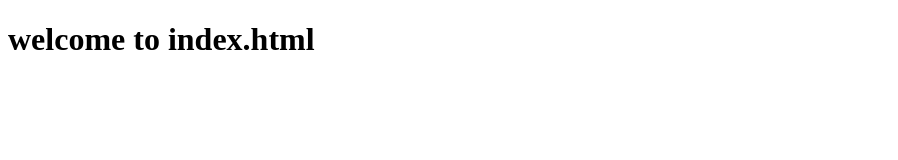
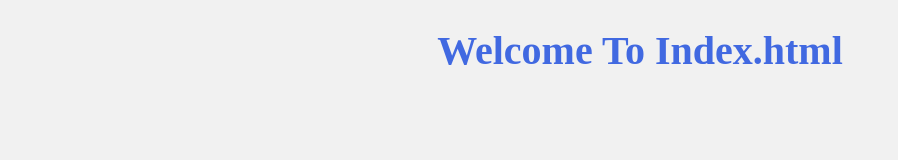
Before and after one commit to varcyan/cli_demo, a website built with webpack: page src/index.html in a window 1280 px wide. Shown: the whole page, without its empty margins (0-898 px from the left). Built offline with nearby package versions, Linux system fonts and the light colour scheme.

Commit message:
优化文件与说明

```diff
--- a/package.json
+++ b/package.json
@@ -49,10 +49,12 @@
 	"dependencies": {
 		"babel-eslint": "^10.0.1",
 		"babel-polyfill": "^6.26.0",
-		"babel-preset-es2015-loose": "^8.0.0",
 		"eslint-plugin-html": "^4.0.6",
 		"express": "^4.16.4",
+		"less": "^3.8.1",
+		"less-loader": "^4.1.0",
 		"opn": "^5.4.0",
+		"ora": "^3.0.0",
 		"shelljs": "^0.8.2"
 	}
 }
--- a/src/index.html
+++ b/src/index.html
@@ -7,6 +7,6 @@
     <title>Document</title>
 </head>
 <body>
-    <h1>welcome to index.html</h1>
+    <h1>Welcome To Index.html</h1>
 </body>
 </html>
--- a/src/main.js
+++ b/src/main.js
@@ -1,2 +1,3 @@
 import es6JS from './es6'
+import css from './style/style.less'
 console.log('run index.js')
--- /dev/null
+++ b/src/style/style.less
@@ -0,0 +1,8 @@
+body {
+    background-color: #f1f1f1;
+    color: royalblue;
+    h1 {
+        font-size: 40px;
+        text-align: center;
+    }
+}
```
Also changed, not shown: README.md, build/config/index.js, build/dev-server.js, build/webpack.prod.conf.js, 1 other file.
